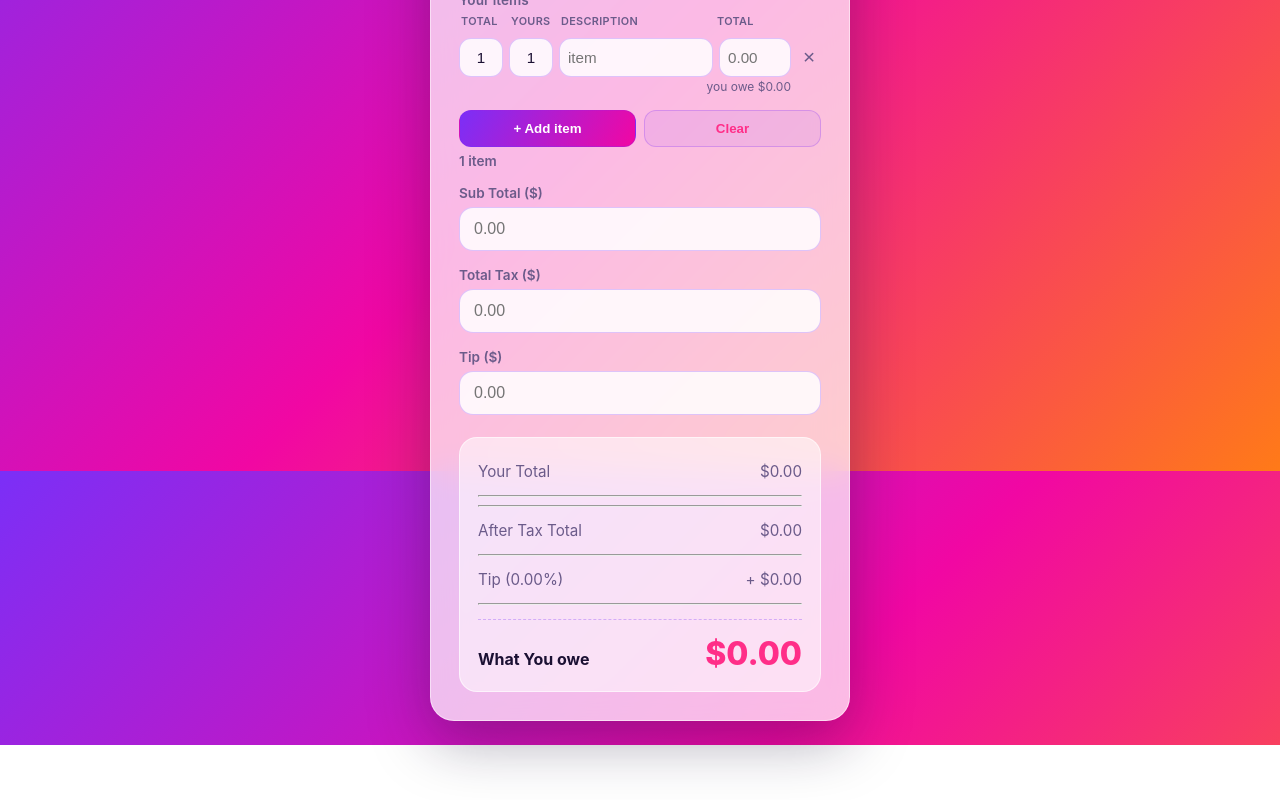
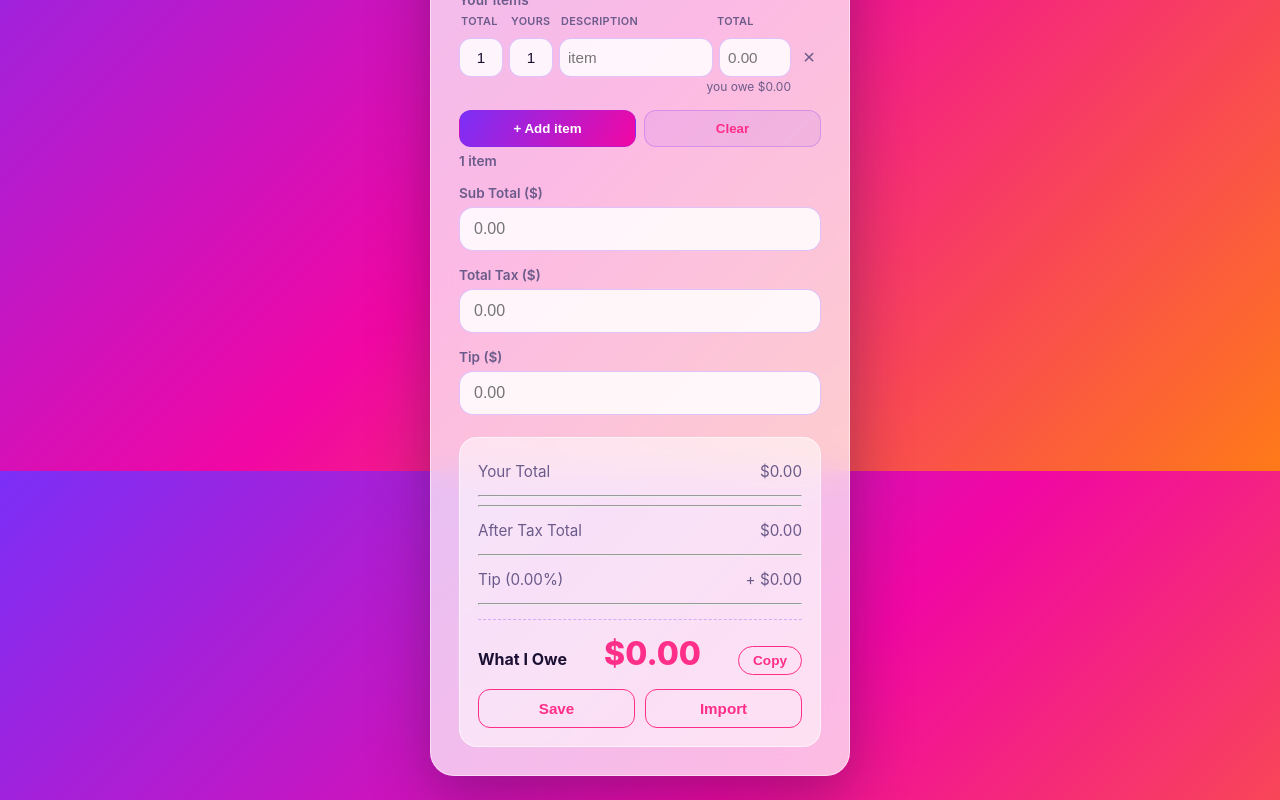
Before and after one commit to wattry/splitstupid, a React (Vite) app: page / in a window 1280 px wide. Shown: the part 329-1129 px from the top of the page. Before the commit the page ends 1074 px from the top, so only its background shows below. Built offline with nearby package versions, Linux system fonts and the light colour scheme; no server answers.

Commit message:
Make adjustments

```diff
--- a/src/App.tsx
+++ b/src/App.tsx
@@ -1,4 +1,4 @@
-import React, { useState } from 'react';
+import React, { useRef, useState } from 'react';
 import {
   calculate,
   round2,
@@ -28,6 +28,8 @@ export default function App() {
 
   // true => Price column is per single unit; false => Price is total for all units.
   const [perUnit, setPerUnit] = useState(false);
+  const [copied, setCopied] = useState(false);
+  const importRef = useRef<HTMLInputElement>(null);
 
   // Flip the toggle, converting each row's Price so the amount owed stays put.
   const togglePerUnit = () => {
@@ -40,6 +42,50 @@ export default function App() {
       })
     )
     setPerUnit(!perUnit);
+  }
+
+  // Export every input to a JSON file the user can re-import later.
+  const saveForm = () => {
+    const data = { version: 1, billSubtotal, totalTax, tipAmount, perUnit, items };
+    const blob = new Blob([JSON.stringify(data, null, 2)], { type: 'application/json' });
+    const url = URL.createObjectURL(blob);
+    const a = document.createElement('a');
+    a.href = url;
+    a.download = 'split-stoopid.json';
+    a.click();
+    URL.revokeObjectURL(url);
+  }
+
+  // Load inputs from a previously saved JSON file.
+  const importForm = (e: React.ChangeEvent<HTMLInputElement>) => {
+    const file = e.target.files?.[0];
+    e.target.value = ''; // allow re-importing the same file
+    if (!file) return;
+    const reader = new FileReader();
+    reader.onload = () => {
+      try {
+        const data = JSON.parse(String(reader.result));
+        if (typeof data.billSubtotal === 'string') setBillSubtotal(data.billSubtotal);
+        if (typeof data.totalTax === 'string') setTotalTax(data.totalTax);
+        if (typeof data.tipAmount === 'string') setTipAmount(data.tipAmount);
+        if (typeof data.perUnit === 'boolean') setPerUnit(data.perUnit);
+        if (Array.isArray(data.items) && data.items.length > 0) setItems(data.items);
+      } catch {
+        // Not a valid save file — ignore.
+      }
+    };
+    reader.readAsText(file);
+  }
+
+  // Copy the owed amount to the clipboard, flashing "Copied" briefly.
+  const copyOwed = async () => {
+    try {
+      await navigator.clipboard.writeText(money(result.total));
+      setCopied(true);
+      setTimeout(() => setCopied(false), 1500);
+    } catch {
+      // Clipboard unavailable (e.g. insecure context) — silently ignore.
+    }
   }
 
   // Tax and tip expressed as a percent of the whole-bill subtotal (for helper text).
@@ -170,10 +216,38 @@ export default function App() {
           </dl>
 
           <div className="total">
-            <span className="total__label">What You owe</span>
+            <span className="total__label">What I Owe</span>
             <span key={result.total} className="total__value">
               {money(result.total)}
             </span>
+            <button
+              type="button"
+              className="copy-btn"
+              onClick={copyOwed}
+              aria-label="Copy amount owed"
+            >
+              {copied ? 'Copied' : 'Copy'}
+            </button>
+          </div>
+
+          <div className="actions">
+            <button type="button" className="action-btn" onClick={saveForm}>
+              Save
+            </button>
+            <button
+              type="button"
+              className="action-btn"
+              onClick={() => importRef.current?.click()}
+            >
+              Import
+            </button>
+            <input
+              ref={importRef}
+              type="file"
+              accept="application/json,.json"
+              onChange={importForm}
+              hidden
+            />
           </div>
         </div>
       </section>
--- a/src/styles.css
+++ b/src/styles.css
@@ -478,6 +478,41 @@ body {
   animation: pop 0.25s ease;
 }
 
+.copy-btn {
+  padding: 6px 14px;
+  border: 1px solid var(--accent);
+  border-radius: 999px;
+  background: transparent;
+  color: var(--accent);
+  font-weight: 700;
+  font-size: 0.85rem;
+  cursor: pointer;
+  transition: background 0.15s ease, color 0.15s ease;
+}
+
+.copy-btn:hover { background: var(--accent); color: #fff; }
+
+.actions {
+  display: flex;
+  gap: 10px;
+  margin-top: 14px;
+}
+
+.action-btn {
+  flex: 1;
+  padding: 10px 14px;
+  border: 1px solid var(--accent);
+  border-radius: 12px;
+  background: transparent;
+  color: var(--accent);
+  font-weight: 700;
+  font-size: 0.95rem;
+  cursor: pointer;
+  transition: background 0.15s ease, color 0.15s ease;
+}
+
+.action-btn:hover { background: var(--accent); color: #fff; }
+
 @keyframes pop {
   from { transform: scale(0.92); opacity: 0.4; }
   to { transform: scale(1); opacity: 1; }
```
